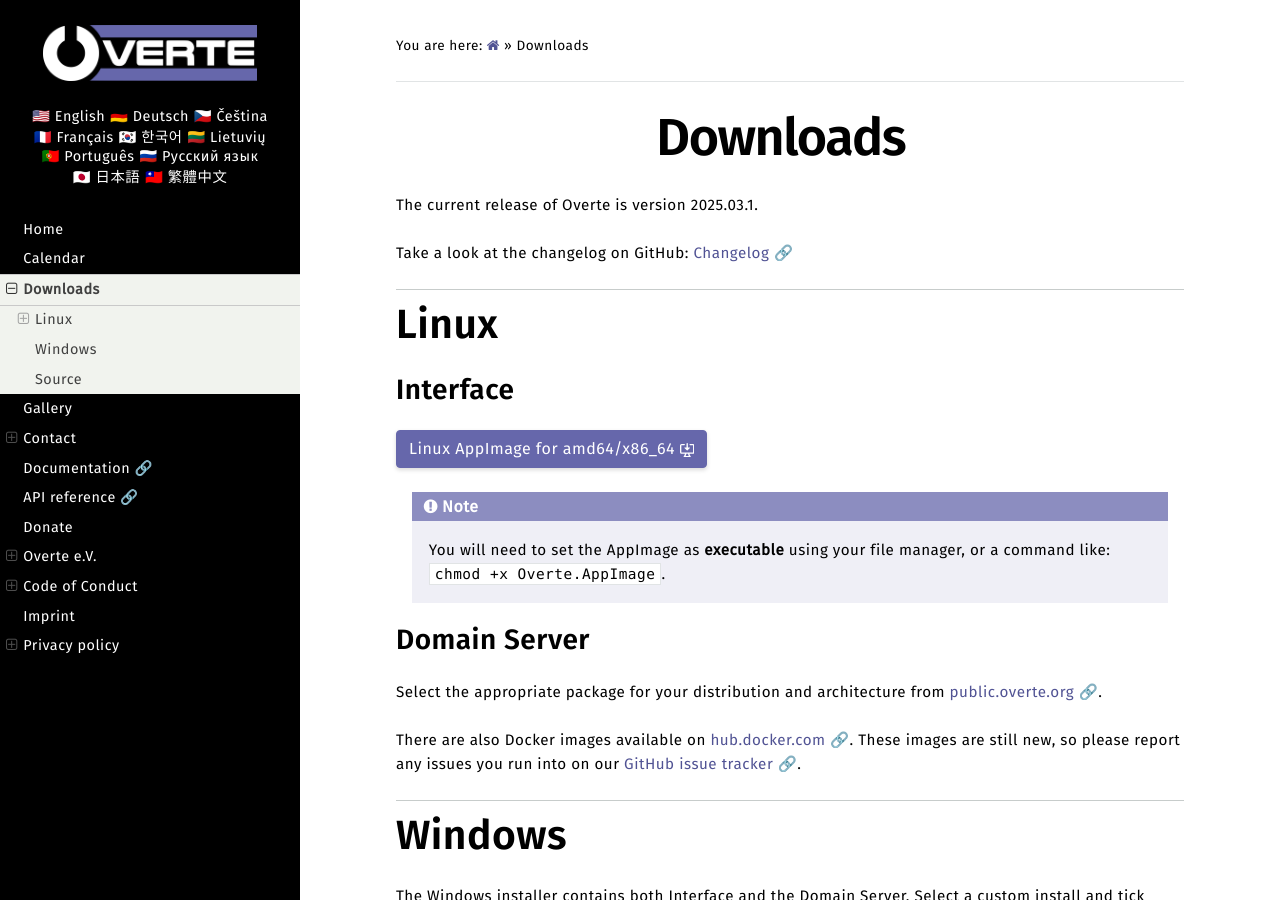
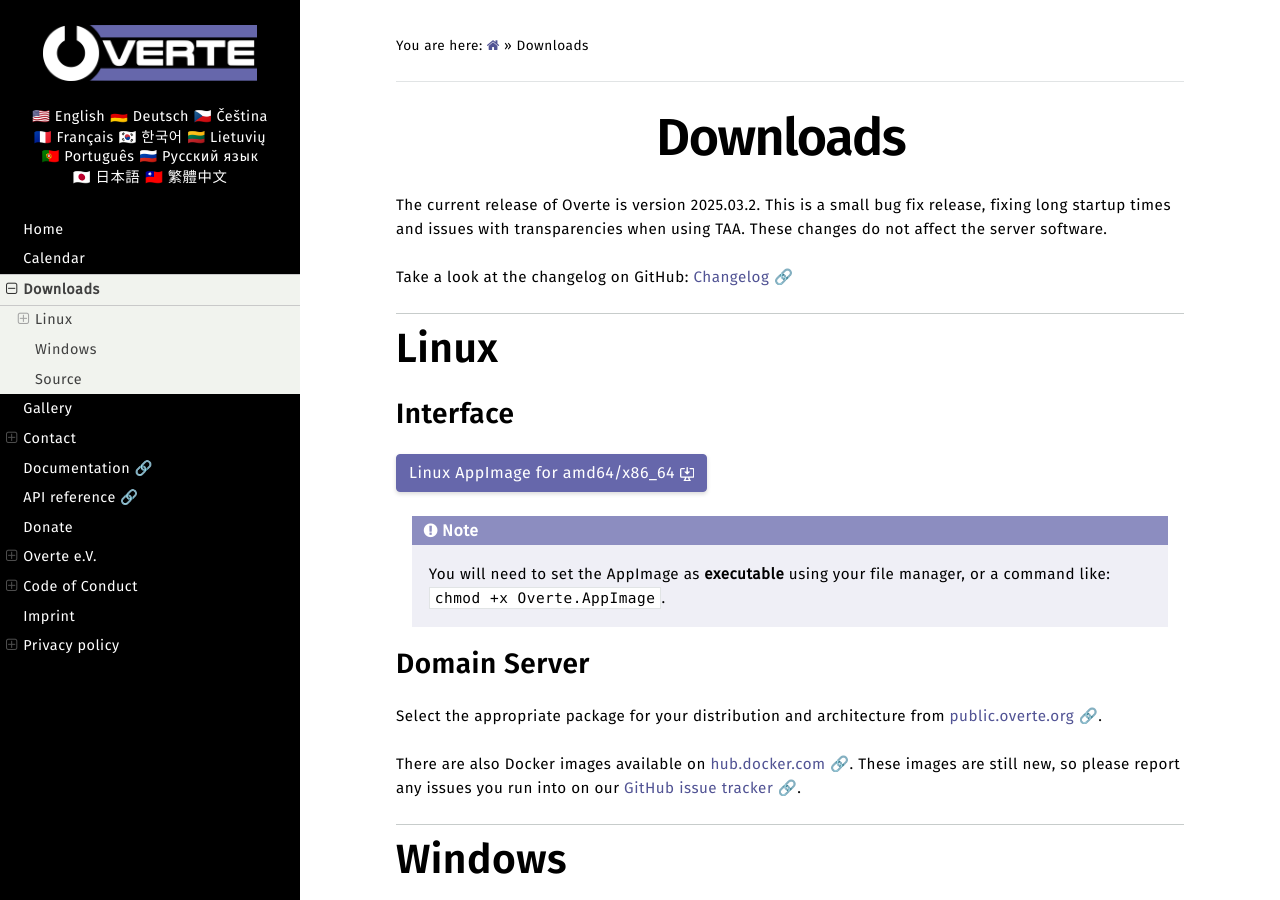
Before and after one commit to overte-org/overte-website-sphinx, a Sphinx documentation site: the page built from source/downloads.rst, in a window 1280 px wide and 900 px high. Built offline with Sphinx 7.4.7 and the Read the Docs theme 3.1.0, drawn with Linux system fonts in a browser that asks for light colours.

Commit message:
Update downloads page for release 2025.03.2.

```diff
--- a/source/downloads.rst
+++ b/source/downloads.rst
@@ -4,7 +4,9 @@
 Downloads
 #########
 
-The current release of Overte is version 2025.03.1.
+The current release of Overte is version 2025.03.2.
+This is a small bug fix release, fixing long startup times and issues with transparencies when using TAA.
+These changes do not affect the server software.
 
 Take a look at the changelog on GitHub: `Changelog 🔗 <https://github.com/overte-org/overte/blob/master/CHANGELOG.md>`_
 
@@ -17,7 +19,7 @@
 Interface
 *********
 
-.. button-link:: https://public.overte.org/build/overte/release/2025.03.1/Overte-2025.03.1-x86_64.AppImage
+.. button-link:: https://public.overte.org/build/overte/release/2025.03.2/Overte-2025.03.2-x86_64.AppImage
     :shadow:
     :color: primary
 
@@ -46,7 +48,7 @@
 Select a custom install and tick “Overte Server” during the installation process if you want to run a Domain Server.
 You can always rerun the installer later to install the server software afterwards.
 
-.. button-link:: https://public.overte.org/build/overte/release/2025.03.1/Overte-2025.03.1.exe
+.. button-link:: https://public.overte.org/build/overte/release/2025.03.2/Overte-2025.03.2.exe
     :shadow:
     :color: primary
 
```
